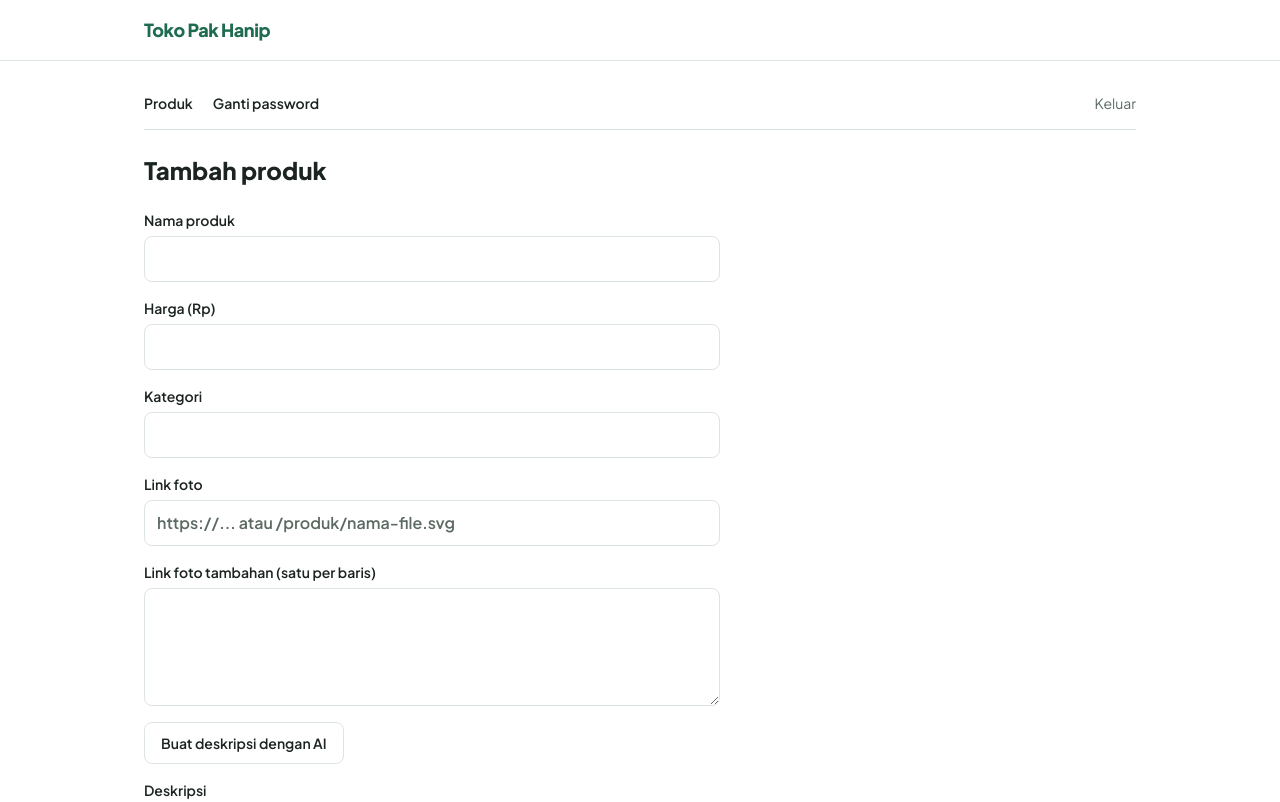
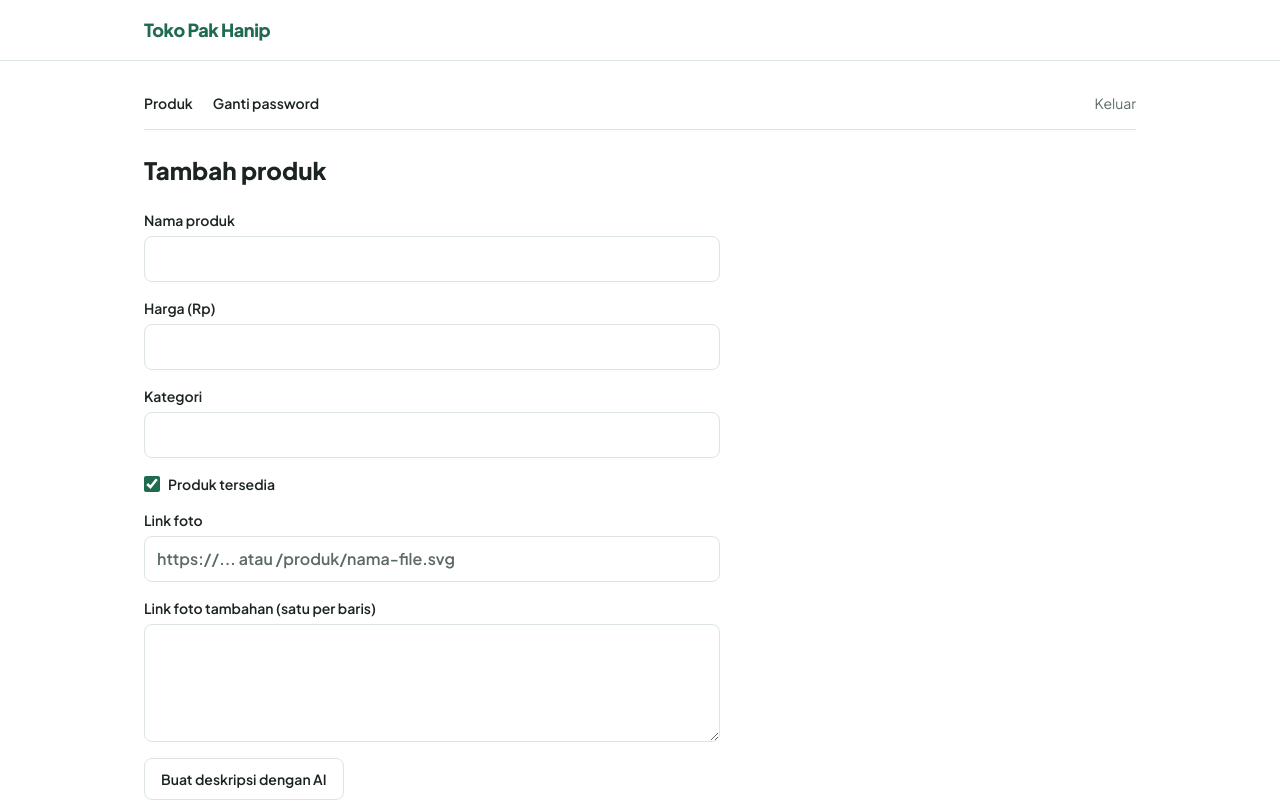
Before and after one commit to Hanifwicaksono/katalog-umkm, a Next.js app: page /admin/produk/baru in a window 1280 px wide. Shown: the top 802 px of the page. Built offline with nearby package versions, Linux system fonts and the light colour scheme.

Commit message:
US-19: status stok produk

```diff
--- a/app/admin/actions.js
+++ b/app/admin/actions.js
@@ -118,6 +118,7 @@ export async function tambahProduk(formData) {
     nama,
     harga,
     kategori: String(formData.get("kategori") || "").trim(),
+    tersedia: formData.get("tersedia") === "on",
     foto_url: String(formData.get("foto_url") || "").trim(),
     foto_urls: fotoUrls,
     deskripsi: String(formData.get("deskripsi") || "").trim(),
@@ -171,6 +172,7 @@ export async function ubahProduk(id, formData) {
       nama,
       harga,
       kategori: String(formData.get("kategori") || "").trim(),
+      tersedia: formData.get("tersedia") === "on",
       foto_url: String(formData.get("foto_url") || "").trim(),
       foto_urls: fotoUrls,
       deskripsi: String(formData.get("deskripsi") || "").trim(),
--- a/app/produk/[id]/page.jsx
+++ b/app/produk/[id]/page.jsx
@@ -50,7 +50,13 @@ export default async function HalamanDetailProduk({ params }) {
             {formatRupiah(produk.harga)}
           </p>
           <p className="max-w-prose leading-relaxed text-teks-lembut">{produk.deskripsi}</p>
-          <TombolWhatsApp produk={produk} />
+          {produk.tersedia === false ? (
+            <p className="self-start rounded-md bg-permukaan px-3 py-1 font-bold text-bahaya">
+              Habis
+            </p>
+          ) : (
+            <TombolWhatsApp produk={produk} />
+          )}
         </div>
       </article>
 
--- a/components/FormProduk.jsx
+++ b/components/FormProduk.jsx
@@ -22,6 +22,15 @@ export default function FormProduk({ produk = {}, labelTombol, action }) {
         required
       />
       <Input label="Kategori" name="kategori" defaultValue={produk.kategori} />
+      <label className="flex items-center gap-2 text-sm font-semibold">
+        <input
+          type="checkbox"
+          name="tersedia"
+          defaultChecked={produk.tersedia !== false}
+          className="h-4 w-4 accent-utama"
+        />
+        Produk tersedia
+      </label>
       <Input
         label="Link foto"
         name="foto_url"
--- a/components/KartuProduk.jsx
+++ b/components/KartuProduk.jsx
@@ -14,6 +14,11 @@ export default function KartuProduk({ produk }) {
       />
       <div className="flex flex-1 flex-col gap-2 p-3">
         <p className="text-xs text-teks-lembut">{produk.kategori}</p>
+        {produk.tersedia === false && (
+          <p className="self-start rounded-md bg-permukaan px-2 py-0.5 text-xs font-bold text-bahaya">
+            Habis
+          </p>
+        )}
         <h3 className="font-semibold leading-snug group-hover:text-utama">{produk.nama}</h3>
         <p className="mt-auto self-start rounded-md bg-harga-latar px-2 py-0.5 text-sm font-bold text-harga">
           {formatRupiah(produk.harga)}
--- a/components/TombolWhatsApp.jsx
+++ b/components/TombolWhatsApp.jsx
@@ -8,7 +8,7 @@ import { formatRupiah } from "@/lib/format";
 export default function TombolWhatsApp({ produk }) {
   const [jumlah, setJumlah] = useState(1);
 
-  if (!produk) return null;
+  if (!produk || produk.tersedia === false) return null;
 
   const nomor = toko.nomorWhatsApp?.replace(/[^0-9]/g, "") || "";
   const pesan = `Halo, saya ingin memesan ${jumlah} x ${produk.nama} seharga ${formatRupiah(produk.harga)} per produk.`;
```
Also changed, not shown: 3 other files (tests, documents, lock files or other folders).
